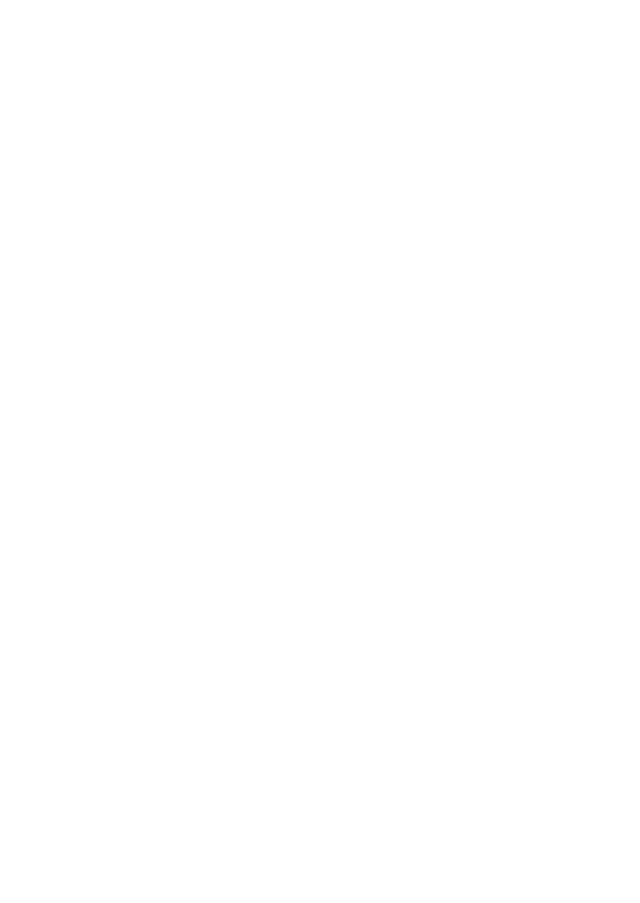
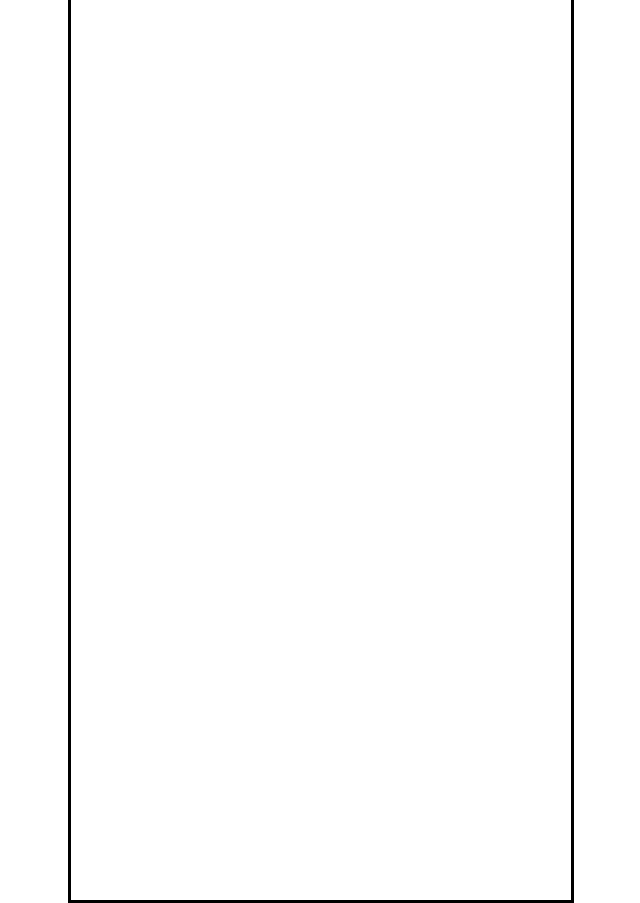
Before and after one commit to randilt/Enemy-movement-patterns, a plain HTML site: page index.html in a window 1280 px wide. Shown: the whole page, without its empty margins (319-959 px from the left). Before the commit the page ends 800 px from the top, so only its background shows below. Drawn offline with Linux system fonts and the light colour scheme.

Commit message:
Create canvas

```diff
--- a/index.html
+++ b/index.html
@@ -7,6 +7,7 @@
     <title>Enemy movement patterns</title>
   </head>
   <body>
+    <canvas id="canvas"></canvas>
     <script src="script.js"></script>
   </body>
 </html>
--- a/style.css
+++ b/style.css
@@ -0,0 +1,9 @@
+#canvas {
+  border: 3px solid black;
+  position: absolute;
+  top: 50%;
+  left: 50%;
+  transform: translate(-50%, -50%);
+  height: 1000px;
+  width: 500px;
+}
```
